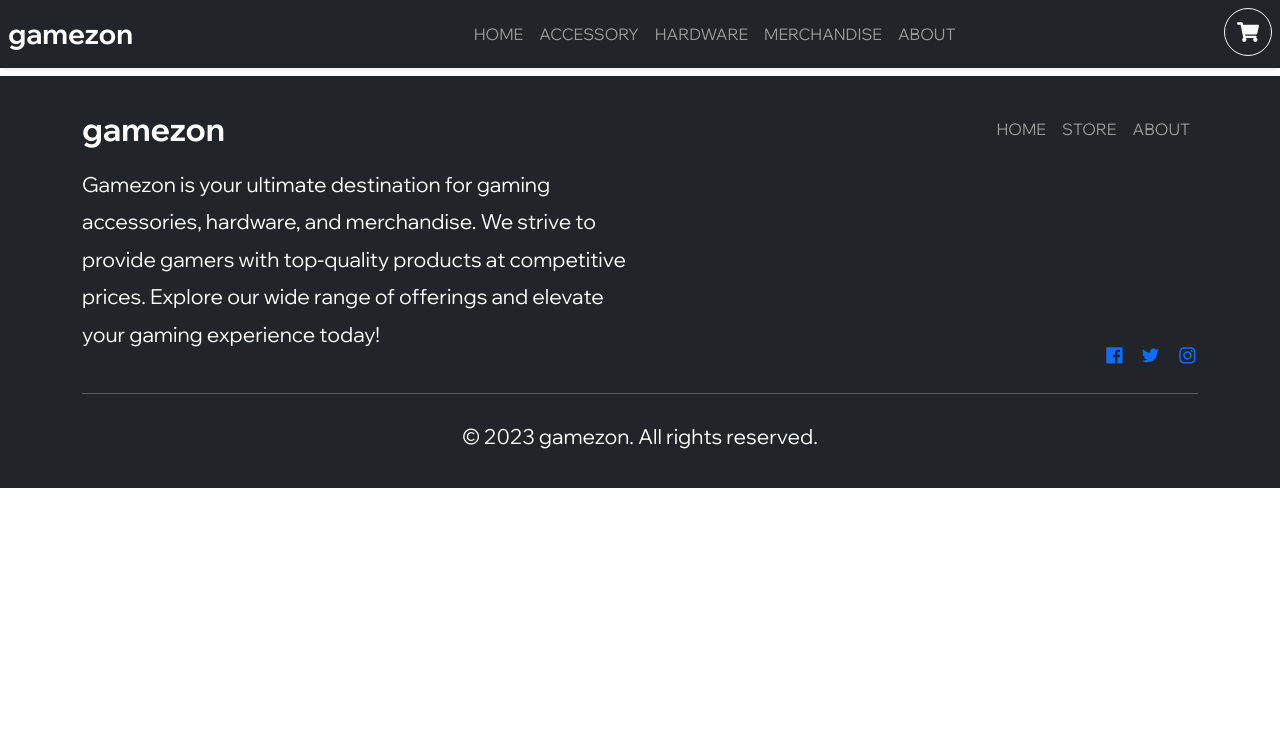
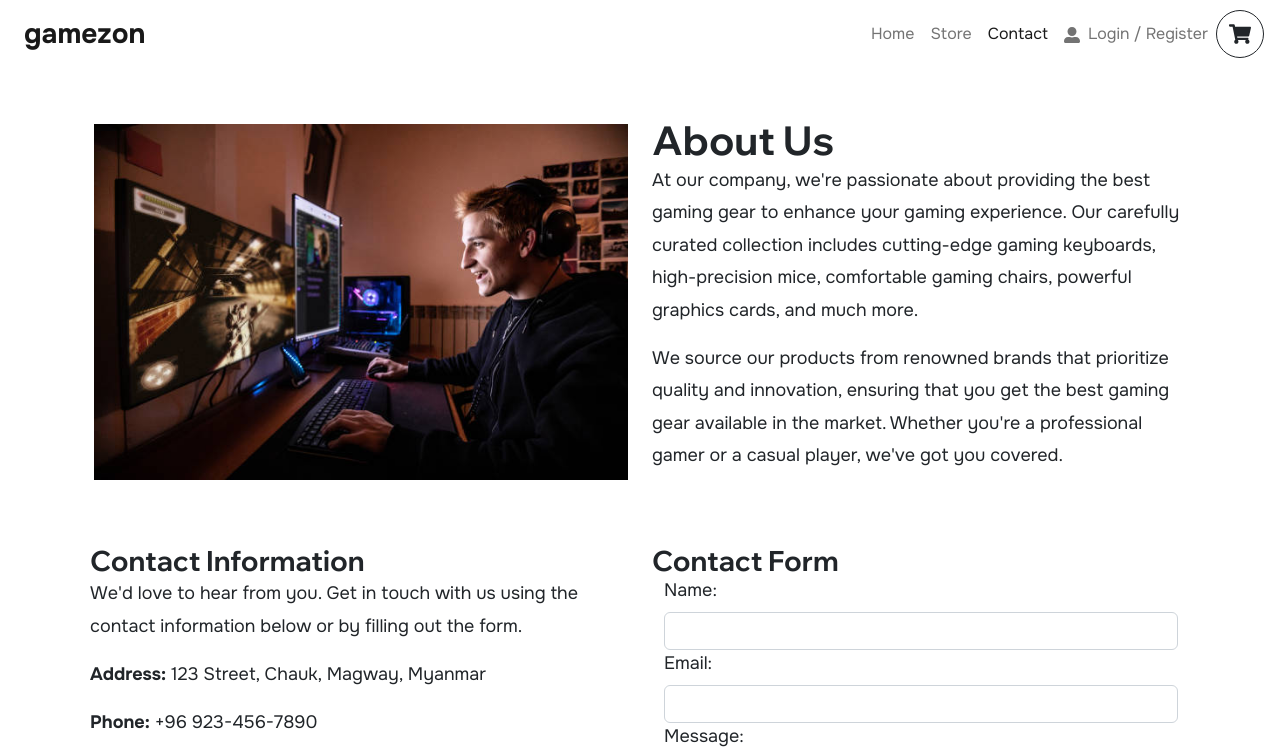
Before and after one commit to IndieCoderMM/loot-market, a React (Vite) app: page /contact in a window 1280 px wide. Shown: the top 756 px of the page. Built offline with nearby package versions, Linux system fonts and the light colour scheme.

Commit message:
Add responsiveness and sections

```diff
--- a/src/App.tsx
+++ b/src/App.tsx
@@ -1,7 +1,7 @@
 import { Routes, Route } from 'react-router-dom';
 import Home from './pages/Home';
 import Store from './pages/Store';
-import About from './pages/About';
+import Contact from './pages/Contact';
 import Navbar from './components/Navbar';
 import ShoppingCartProvider from './context/ShoppingCartContext';
 import Footer from './components/Footer';
@@ -11,23 +11,21 @@ import { FormspreeProvider } from '@formspree/react';
 
 function App() {
   return (
-    <>
     <FormspreeProvider project="2206426162844924944">
       <ShoppingCartProvider>
         <Navbar />
-          <div>
+        <>
           <Routes>
             <Route path="/" element={<Home />} />
             <Route path="/store" element={<Store />} />
             <Route path="/store/:category" element={<Category />} />
             <Route path="/product/:id" element={<Product />} />
-              <Route path="/about" element={<About />} />
+            <Route path="/contact" element={<Contact />} />
           </Routes>
-          </div>
+        </>
         <Footer />
       </ShoppingCartProvider>
     </FormspreeProvider>
-    </>
   );
 }
 
--- a/src/components/Footer.tsx
+++ b/src/components/Footer.tsx
@@ -8,25 +8,25 @@ import {
 
 export default function Footer() {
   return (
-    <footer className="bg-dark text-white py-3 mt-2">
+    <footer className="bg-black text-light py-3 fs-5">
       <Container>
         <Navbar variant="dark d-flex flex-column flex-md-row align-items-start align-items-md-center">
           <Navbar.Brand className="fw-bold fs-2">gamezon</Navbar.Brand>
           <Nav className="ms-md-auto d-flex flex-wrap">
-            <Nav.Link to="/" as={NavLink} className="text-uppercase fs-6">
+            <Nav.Link to="/" as={NavLink} className="text-uppercase ">
               Home
             </Nav.Link>
-            <Nav.Link to="/store" as={NavLink} className="text-uppercase fs-6">
+            <Nav.Link to="/store" as={NavLink} className="text-uppercase ">
               Store
             </Nav.Link>
-            <Nav.Link to="/about" as={NavLink} className="text-uppercase fs-6">
+            <Nav.Link to="/about" as={NavLink} className="text-uppercase ">
               About
             </Nav.Link>
           </Nav>
         </Navbar>
         <Row>
           <Col md={6}>
-            <p>
+            <p className="">
               Gamezon is your ultimate destination for gaming accessories,
               hardware, and merchandise. We strive to provide gamers with
               top-quality products at competitive prices. Explore our wide range
--- a/src/components/Navbar.tsx
+++ b/src/components/Navbar.tsx
@@ -1,6 +1,6 @@
 import { Button, Nav, Navbar as NavbarBs } from 'react-bootstrap';
 import { NavLink } from 'react-router-dom';
-import { FaShoppingCart } from 'react-icons/fa';
+import { FaShoppingCart, FaUserAlt } from 'react-icons/fa';
 import { useShoppingCart } from '../context/ShoppingCartContext';
 // TODO: Restyle the navbar
 
@@ -9,9 +9,8 @@ export default function Navbar() {
   return (
     <NavbarBs
       sticky="top"
-      variant="dark"
-      className="bg-dark text-white shadow-sm"
-      style={{ position: 'relative' }}
+      variant="light"
+      className="px-1 px-sm-3 bg-white"
       expand="lg"
     >
       <div className="d-flex align-items-center">
@@ -20,33 +19,19 @@ export default function Navbar() {
       </div>
 
       <NavbarBs.Collapse id="navbar">
-        <Nav className="mx-auto text-center">
-          <Nav.Link to="/" as={NavLink} className="text-uppercase fs-6">
+        <Nav className="ms-auto text-center fs-6">
+          <Nav.Link to="/" as={NavLink}>
             Home
           </Nav.Link>
-          <Nav.Link
-            to="/store/accessory"
-            as={NavLink}
-            className="text-uppercase fs-6"
-          >
-            Accessory
+          <Nav.Link to="/store" as={NavLink}>
+            Store
           </Nav.Link>
-          <Nav.Link
-            to="/store/hardware"
-            as={NavLink}
-            className="text-uppercase fs-6"
-          >
-            Hardware
+          <Nav.Link to="/contact" as={NavLink}>
+            Contact
           </Nav.Link>
-          <Nav.Link
-            to="/store/merchandise"
-            as={NavLink}
-            className="text-uppercase fs-6"
-          >
-            Merchandise
-          </Nav.Link>
-          <Nav.Link to="/about" as={NavLink} className="text-uppercase fs-6">
-            About
+          <Nav.Link to="/account" as={NavLink}>
+            <FaUserAlt className="me-2" />
+            Login / Register
           </Nav.Link>
         </Nav>
       </NavbarBs.Collapse>
@@ -55,12 +40,11 @@ export default function Navbar() {
         style={{
           width: '3rem',
           height: '3rem',
-          position: 'absolute',
-          right: '0.5rem',
-          top: '0.5rem',
+          top: '.5rem',
+          right: '.5rem',
         }}
-        className="d-flex align-items-center rounded-circle"
-        variant="outline-light"
+        className="d-flex align-items-center justify-content-center rounded-circle position-absolute position-sm-static"
+        variant="outline-dark"
         onClick={openCart}
       >
         <FaShoppingCart style={{ fontSize: '2rem' }} />
--- a/src/components/ProductCard.tsx
+++ b/src/components/ProductCard.tsx
@@ -2,7 +2,13 @@ import { Link } from 'react-router-dom';
 import { urlFor } from '../lib/sanity.client';
 import { Product } from '../lib/sanity.query';
 
-const ProductCard = ({ product }: { product: Product }) => {
+const ProductCard = ({
+  product,
+  imageIndex,
+}: {
+  product: Product;
+  imageIndex: number;
+}) => {
   return (
     <div className="product-card">
       <Link
@@ -12,13 +18,13 @@ const ProductCard = ({ product }: { product: Product }) => {
       />
       <img
         className="product-card__image"
-        src={urlFor(product.images[0]).url()}
+        src={urlFor(product.images[imageIndex]).url()}
         alt={product.name}
         width={300}
         height={300}
       />
       <h3 className="product-card__name">{product.name}</h3>
-      <p className="product-card__price">{product.price}</p>
+      <p className="product-card__price">${product.price}</p>
     </div>
   );
 };
--- a/src/index.css
+++ b/src/index.css
@@ -1,12 +1,41 @@
-@import url('https://fonts.googleapis.com/css2?family=Wix+Madefor+Display:wght@400;500;700&display=swap');
+@import url('https://fonts.googleapis.com/css2?family=Onest:wght@400;500;700&family=Wix+Madefor+Display:wght@400;500;700&display=swap');
+
+:root {
+  --primary: #7e29ce;
+  --secondary: #4218d5;
+  --red: #f02d34;
+}
 
 body {
+  font-family: 'Onest', sans-serif;
+  font-size: 18px;
+}
+
+h1,
+h2,
+h3,
+h4,
+h5,
+h6 {
   font-family: 'Wix Madefor Display', sans-serif;
-  font-size: 1.3rem;
+  font-weight: 700;
+  margin: 0;
 }
 
 p {
   line-height: 1.8;
+}
+
+::-webkit-scrollbar {
+  width: 5px;
+}
+
+::-webkit-scrollbar-track {
+  background: #f1f1f1;
+}
+
+::-webkit-scrollbar-thumb {
+  background: #888;
 }
 
 /* Utilities ------------------------------------------------------------------ */
@@ -17,11 +46,26 @@ p {
   text-align: center;
 }
 
+.link-icon {
+  display: inline-block;
+  font-size: 1.8em;
+  color: white;
+  transition: transform 0.2s ease;
+}
+
+.link-icon:hover {
+  transform: scale(1.2, 1.2) translateY(-2px);
+}
+
 /* Components ----------------------------------------------------------------- */
 
 /* Hero Section */
 .hero {
-  background-image: linear-gradient(90deg, #7e29ce 0%, #4218d5 100%);
+  background-image: linear-gradient(
+    90deg,
+    var(--primary) 0%,
+    var(--secondary) 100%
+  );
   min-height: 100vh;
   width: 100%;
   display: grid;
@@ -68,13 +112,13 @@ p {
   position: relative;
 }
 
-.product-card:hover {
+/* .product-card:hover {
   transform: scale(1.1, 1.1);
-}
+} */
 
 .product-card__image {
   border-radius: 15px;
-  background-color: #ebebeb;
+  /* background-color: #ebebeb; */
   transform: scale(1, 1);
   transition: transform 0.5s ease;
 }
@@ -98,11 +142,38 @@ p {
   color: black;
 }
 
+/* Service */
+.service__icon {
+  flex-shrink: 0;
+  font-size: 1.8rem;
+  color: var(--primary);
+  display: flex;
+  align-items: center;
+  justify-content: center;
+  width: 3rem;
+  height: 3rem;
+  border-radius: 50%;
+  border: solid 2px var(--primary);
+}
+
+.service__heading {
+  font-weight: 700;
+  font-size: 1.5rem;
+  text-transform: capitalize;
+  margin: 0;
+}
+
+.service__text {
+  font-weight: 500;
+  opacity: 0.9;
+  font-size: 1rem;
+  line-height: 1.5;
+}
+
 /* Footer Banner */
-.footer-banner {
-  padding: 100px 40px;
-  background-color: #f02d34;
-  border-radius: 15px;
+.hotsale-banner {
+  padding: 5rem 0;
+  background-color: var(--red);
   position: relative;
   line-height: 1;
   color: white;
@@ -110,31 +181,31 @@ p {
   margin-top: 120px;
 }
 
-.footer-banner__title {
+.hotsale-banner__title {
   font-size: 3rem;
   font-weight: 700;
   margin-bottom: 1rem;
 }
 
-.footer-banner__description {
+.hotsale-banner__description {
   font-size: 1.2rem;
   font-weight: 500;
   margin-bottom: 1rem;
 }
 
-.footer-banner__link {
+.hotsale-banner__link {
   font-size: 1.2rem;
   font-weight: 700;
   text-decoration: underline;
 }
 
-.footer-banner__left h3 {
+.hotsale-banner__left h3 {
   font-weight: 900;
   font-size: 80px;
   line-height: 0.8;
 }
 
-.footer-banner__image {
+.hotsale-banner__image {
   position: absolute;
   top: 35%;
   left: 50%;
@@ -142,7 +213,7 @@ p {
   width: 600px;
 }
 
-.footer-banner__image img {
+.hotsale-banner__image img {
   width: 100%;
   height: auto;
   object-fit: contain;
@@ -159,4 +230,22 @@ p {
     font-size: 2rem;
     position: relative;
   }
+
+  .hotsale-banner__image {
+    position: static;
+    transform: none;
+    width: 100%;
+  }
+
+  .service__icon {
+    width: 4rem;
+    height: 4rem;
+    font-size: 2rem;
+  }
 }
+
+@media (min-width: 576px) {
+  .position-sm-static {
+    position: static !important;
+  }
+}
--- a/src/pages/About.tsx
+++ b/src/pages/Contact.tsx
@@ -2,7 +2,7 @@ import { Col, Container, Image, Row } from 'react-bootstrap';
 import FeaturedLinksSection from '../components/FeaturedLinksSection';
 import ContactForm from '../components/ContactForm';
 
-export default function Home() {
+export default function Contact() {
   return (
     <Container>
       <section>
--- a/src/pages/Home.tsx
+++ /dev/null
@@ -1,42 +0,0 @@
-import HeroBanner from '../components/HeroBanner';
-import { useEffect, useState } from 'react';
-import { Banner, Product, getBanners, getProducts } from '../lib/sanity.query';
-import ProductCard from '../components/ProductCard';
-import FooterBanner from '../components/FooterBanner';
-
-export default function Home() {
-  const [products, setProducts] = useState<Product[]>([]);
-
-  const [banners, setBanners] = useState<Banner[]>([]);
-
-  useEffect(() => {
-    getProducts().then((res) => {
-      setProducts(res);
-    });
-    getBanners().then((res) => {
-      setBanners(res);
-    });
-  }, []);
-  return (
-    <main>
-      <HeroBanner banner={banners[1]} />
-
-      <section className="my-5">
-        <h2 className="section-heading">Best Selling Products</h2>
-        <p className="text-center mb-5">
-          Here are some of our best selling products. Check them out before they
-          are sold out!
-        </p>
-        <div className="d-flex flex-wrap justify-content-center gap-5">
-          {products?.length > 0 &&
-            products.map((product) => (
-              <ProductCard key={product.id} product={product} />
-            ))}
-        </div>
-      </section>
-      <div className="px-3">
-        <FooterBanner banner={banners[0]} />
-      </div>
-    </main>
-  );
-}
--- a/src/components/HeroBanner.tsx
+++ b/src/pages/Home/HeroBanner.tsx
@@ -1,6 +1,6 @@
-import { Banner } from '../lib/sanity.query';
+import { Banner } from '../../lib/sanity.query';
 import { Col, Container, Image, Row } from 'react-bootstrap';
-import { urlFor } from '../lib/sanity.client';
+import { urlFor } from '../../lib/sanity.client';
 import { Link } from 'react-router-dom';
 
 const HeroBanner = ({ banner }: { banner: Banner }) => {
```
Also changed, not shown: src/components/FooterBanner.tsx (deleted, +0 -64 lines), src/pages/Home/HotsaleBanner.tsx (added, +68 -0 lines), src/pages/Home/Services.tsx (added, +54 -0 lines), src/pages/Home/index.tsx (added, +62 -0 lines). Lines whose indentation alone changed are shown as unchanged.
